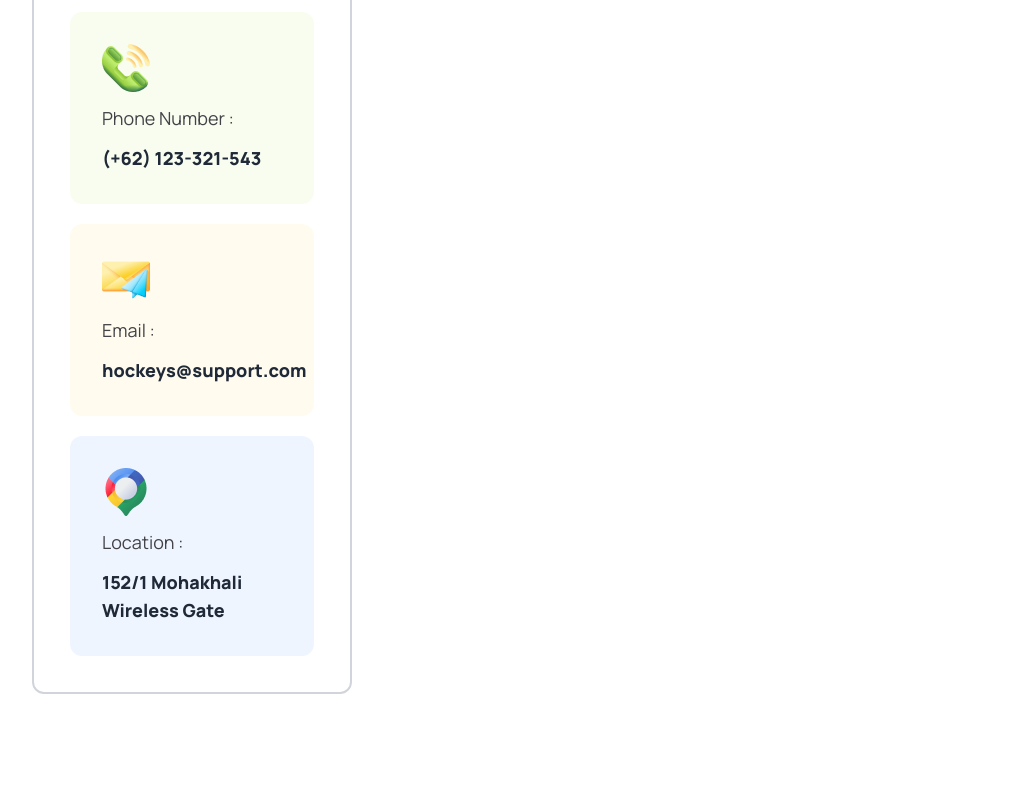
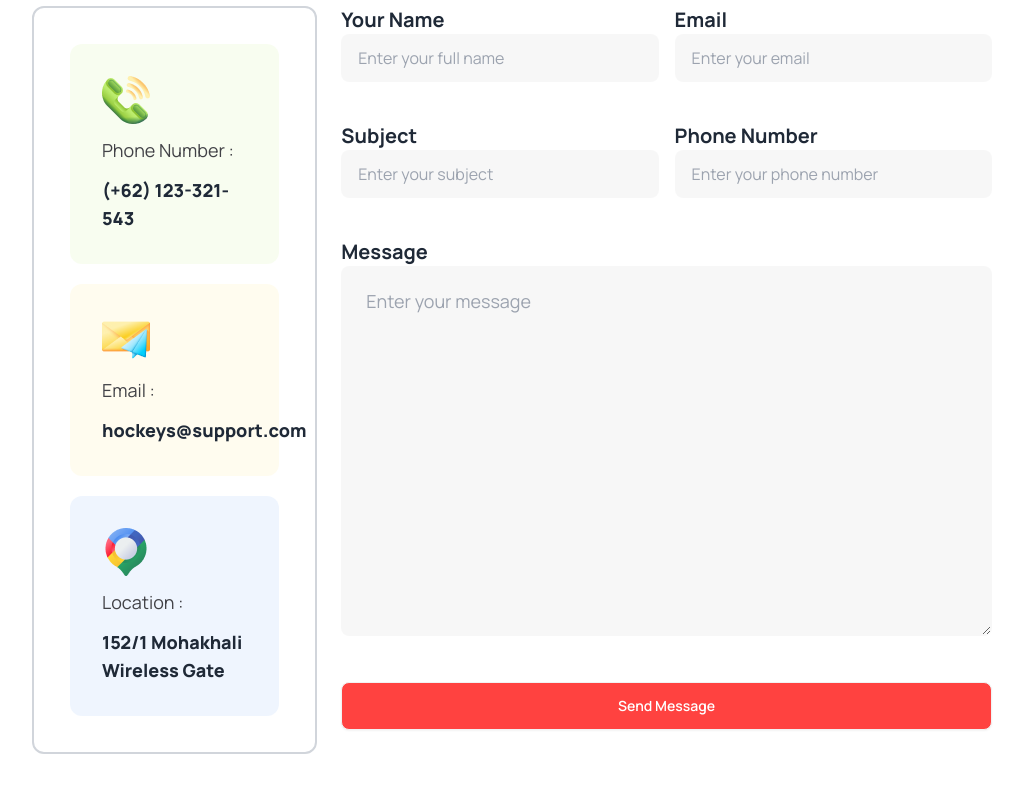
Before and after one commit to NaimoonJannat/B9A3-Hockey-landing-page, a plain HTML site: page index.html in a window 1280 px wide. Shown: the part 4720-5520 px from the top of the page, without its empty margins (128-1151 px from the left). Drawn offline with nearby package versions, Linux system fonts and the light colour scheme.

Commit message:
Form section completed

```diff
--- a/index.html
+++ b/index.html
@@ -445,9 +445,9 @@
                 <div class="divider"></div>
             </div>
             <!-- flex container  -->
-            <div class="flex flex-col lg:flex-row">
+            <div class="my-12 flex gap-6 flex-col lg:flex-row">
               <!-- Boxes section  -->
-              <div class="grid grid-cols-1 gap-5 w-1/3 p-9 border-2 border-gray-300 rounded-xl">
+              <div class="grid grid-cols-1 gap-5 w-full lg:w-1/3 p-9 border-2 border-gray-300 rounded-xl">
                 <!-- first box  -->
                 <div class="bg-[#BCED6D1A] p-8 rounded-xl space-y-3">
                   <img src="./Images/call.png" alt="">
@@ -468,10 +468,40 @@
                     </p>
                   <h1 class="text-lg font-extrabold">152/1 Mohakhali Wireless Gate </h1>
                 </div>
+              </div>
+              <!-- Form section  -->
+              <div class="">
+                <!-- First row  -->
+                <div class="grid grid-cols-1 mb-10 gap-4 lg:grid-cols-2">
+                  <div>
+                    <label for="" class="text-xl font-bold mb-4">Your Name</label>
+                    <input type="text" placeholder="Enter your full name" class="input w-full bg-[#13131808]" />
+                  </div>
+                  <div>
+                    <label for="" class="text-xl font-bold mb-4">Email</label>
+                    <input type="email" placeholder="Enter your email" class="input w-full bg-[#13131808]" />
+                  </div>
+                </div>
+                <!-- Second row  -->
+                <div class="grid mb-10 grid-cols-1 gap-4 lg:grid-cols-2">
+                  <div>
+                    <label for="" class="text-xl font-bold mb-4">Subject</label>
+                    <input type="text" placeholder="Enter your subject" class="input w-full bg-[#13131808]" />
+                  </div>
+                  <div>
+                    <label for="" class="text-xl font-bold mb-4">Phone Number</label>
+                    <input type="text" placeholder="Enter your phone number" class="input w-full bg-[#13131808]" />
+                  </div>
+                </div>
+                <!-- third row  -->
+                <div class="mb-5 lg:mb-10">
+                  <label for="" class="text-xl font-bold mb-4">Message</label>
+                  <textarea class="textarea textarea-ghost textarea-lg w-full lg:h-[370px]
+                 bg-[#13131808]" placeholder="Enter your message"></textarea>
+                </div>
+                <button class="btn bg-primary-color text-white w-full">Send Message</button>
+              </div>
 
-
-              </div>
-              <div>Form</div>
 
             </div>
 
```
